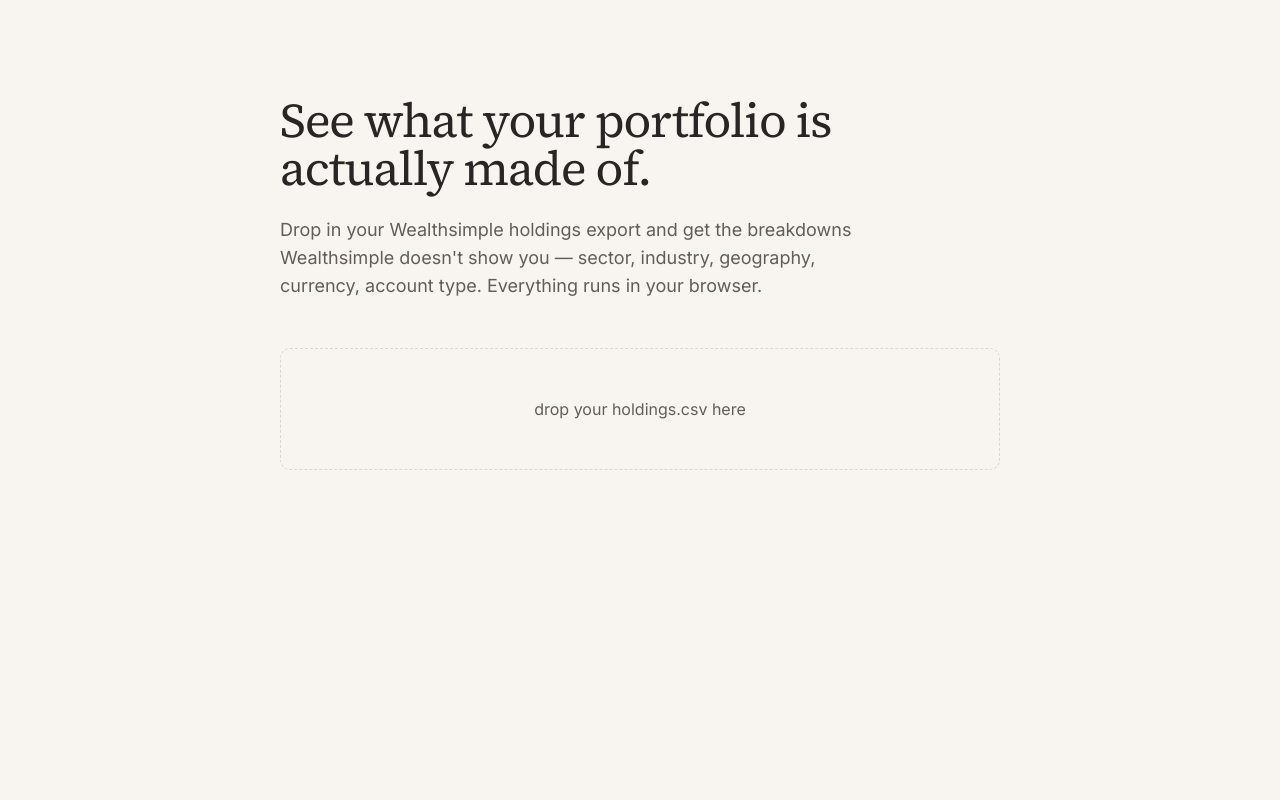
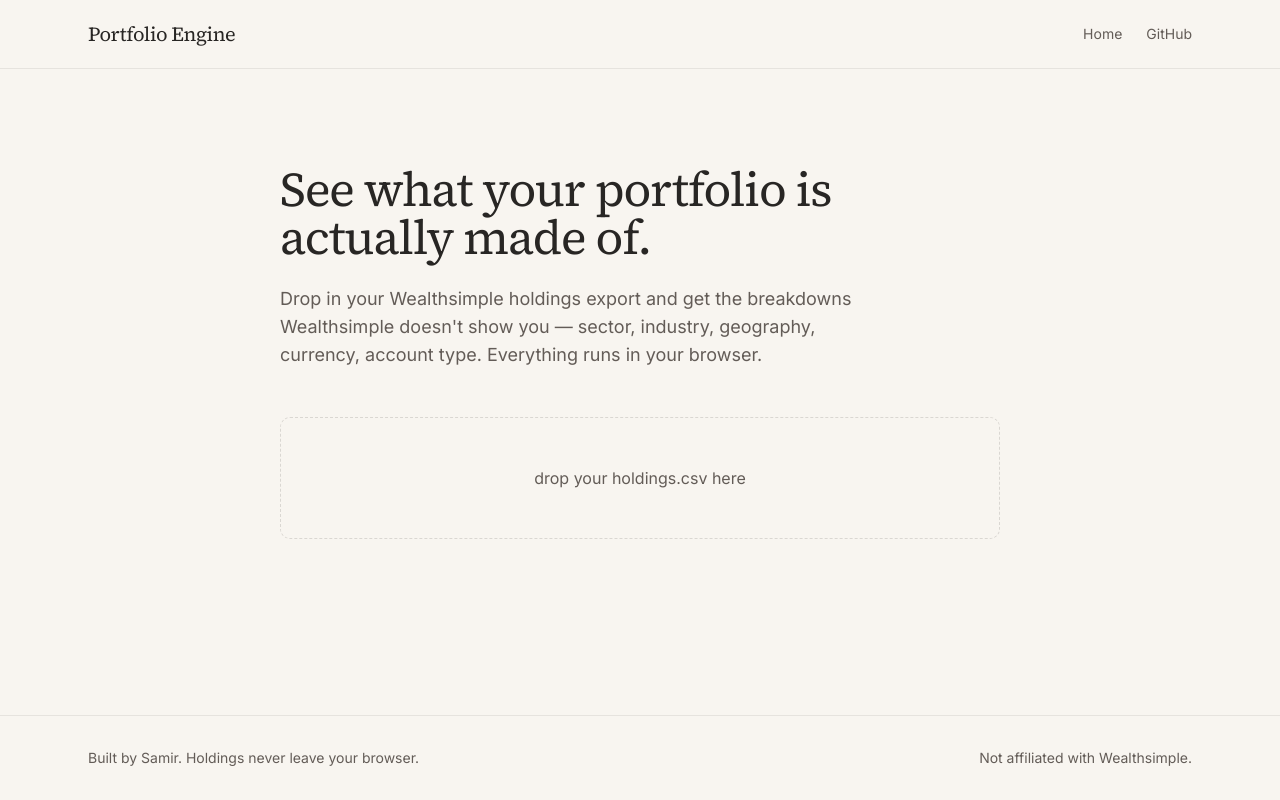
Before and after one commit to sam1r-m/portfolio-engine, a Next.js app: page / in a window 1280 px wide. Built offline with nearby package versions, Linux system fonts and the light colour scheme.

Commit message:
Build header and footer

```diff
--- a/app/layout.tsx
+++ b/app/layout.tsx
@@ -1,5 +1,7 @@
 import type { Metadata } from "next";
 import { Inter, Source_Serif_4 } from "next/font/google";
+import { Header } from "@/components/layout/header";
+import { Footer } from "@/components/layout/footer";
 import "./globals.css";
 
 const inter = Inter({
@@ -27,7 +29,11 @@
 }>) {
   return (
     <html lang="en" className={`${inter.variable} ${serif.variable}`}>
-      <body className="font-sans">{children}</body>
+      <body className="flex min-h-screen flex-col font-sans">
+        <Header />
+        <div className="flex-1">{children}</div>
+        <Footer />
+      </body>
     </html>
   );
 }
--- /dev/null
+++ b/components/layout/footer.tsx
@@ -0,0 +1,21 @@
+export function Footer() {
+  return (
+    <footer className="border-t border-border/60">
+      <div className="mx-auto flex max-w-6xl flex-col items-start justify-between gap-2 px-6 py-8 text-sm text-muted-foreground sm:flex-row sm:items-center">
+        <p>
+          Built by{" "}
+          <a
+            href="https://samirmd.com"
+            target="_blank"
+            rel="noreferrer"
+            className="underline-offset-4 hover:underline"
+          >
+            Samir
+          </a>
+          . Holdings never leave your browser.
+        </p>
+        <p>Not affiliated with Wealthsimple.</p>
+      </div>
+    </footer>
+  );
+}
--- /dev/null
+++ b/components/layout/header.tsx
@@ -0,0 +1,26 @@
+import Link from "next/link";
+
+export function Header() {
+  return (
+    <header className="border-b border-border/60">
+      <div className="mx-auto flex max-w-6xl items-center justify-between px-6 py-5">
+        <Link href="/" className="font-serif text-xl tracking-tight">
+          Portfolio Engine
+        </Link>
+        <nav className="flex items-center gap-6 text-sm text-muted-foreground">
+          <Link href="/" className="hover:text-foreground">
+            Home
+          </Link>
+          <a
+            href="https://github.com/sam1r-m/portfolio-engine"
+            target="_blank"
+            rel="noreferrer"
+            className="hover:text-foreground"
+          >
+            GitHub
+          </a>
+        </nav>
+      </div>
+    </header>
+  );
+}
```
